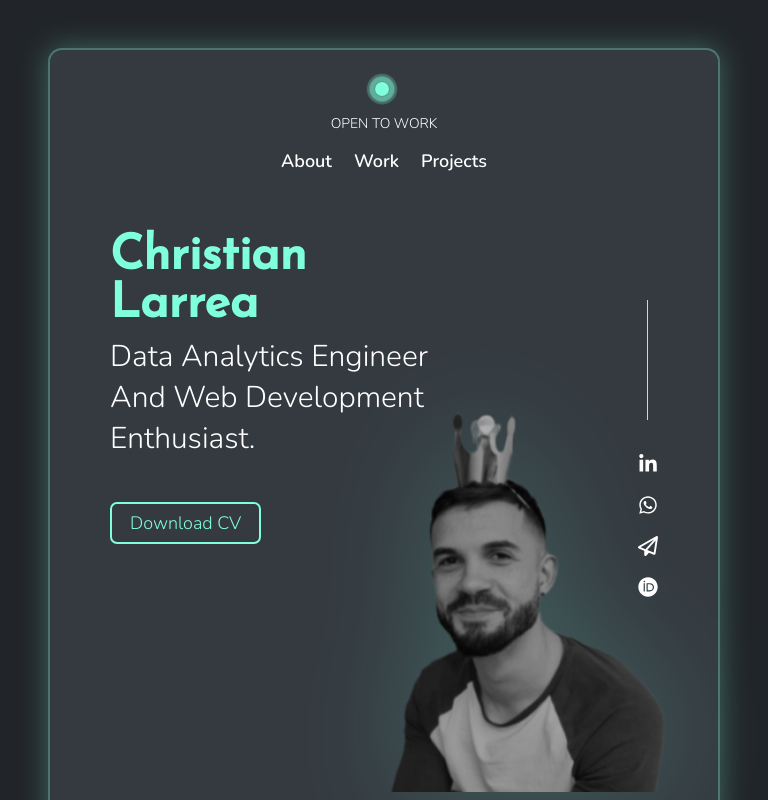
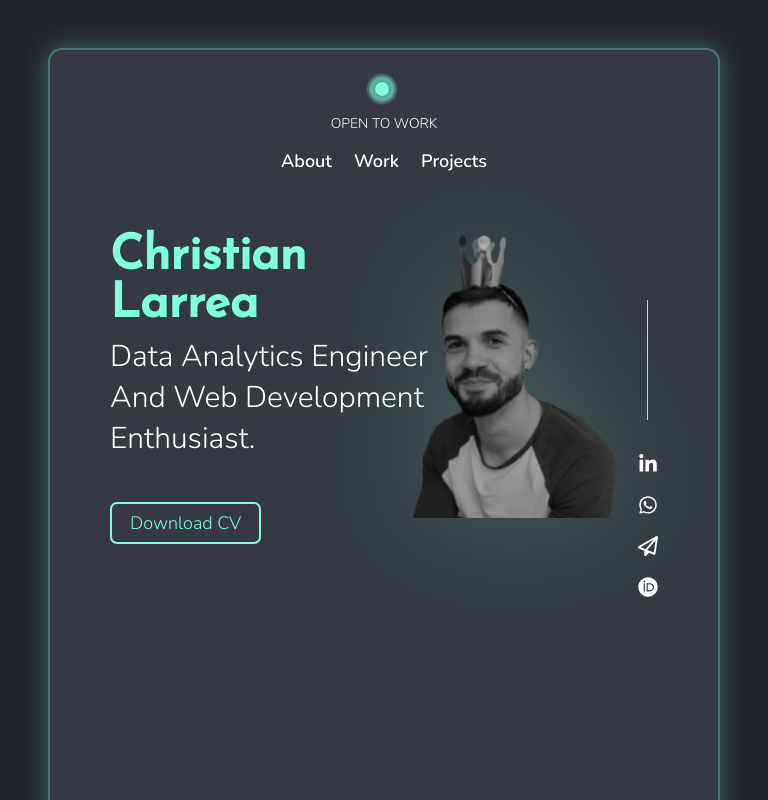
Before and after one commit to crlarrea/crlarrea.github.io, a React (Vite) app: page / in a window 768 px wide. Shown: the top 800 px of the page. Built offline with nearby package versions, Linux system fonts and the light colour scheme; no server answers; the database is empty.

Commit message:
optimising for mobile

```diff
--- a/src/assets/styles/App.css
+++ b/src/assets/styles/App.css
@@ -742,9 +742,9 @@ h2 {
     flex: 0 0 30%;
   }
   .hero article:last-of-type img {
-    left: -100%;
-    top: 50%;
-    width: 200%;
+    left: -80%;
+    top: 10%;
+    width: 150%;
   }
   .about {
     margin-top: calc(3 * 60px);
--- a/src/assets/styles/Tablet.scss
+++ b/src/assets/styles/Tablet.scss
@@ -36,9 +36,9 @@
       &:last-of-type {
         flex: 0 0 30%;
         img {
-          left: -100%;
-          top:50%;
-          width: 200%;
+          left: -80%;
+          top:10%;
+          width: 150%;
           // display: none;
         }
       }
```
